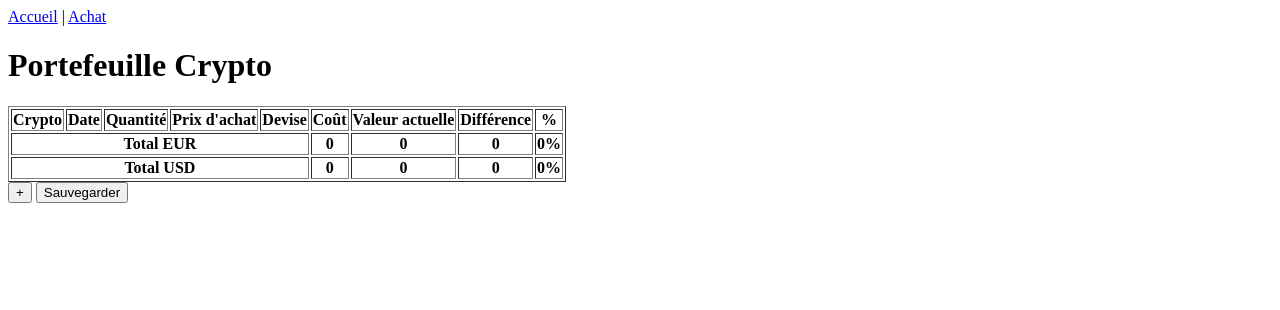
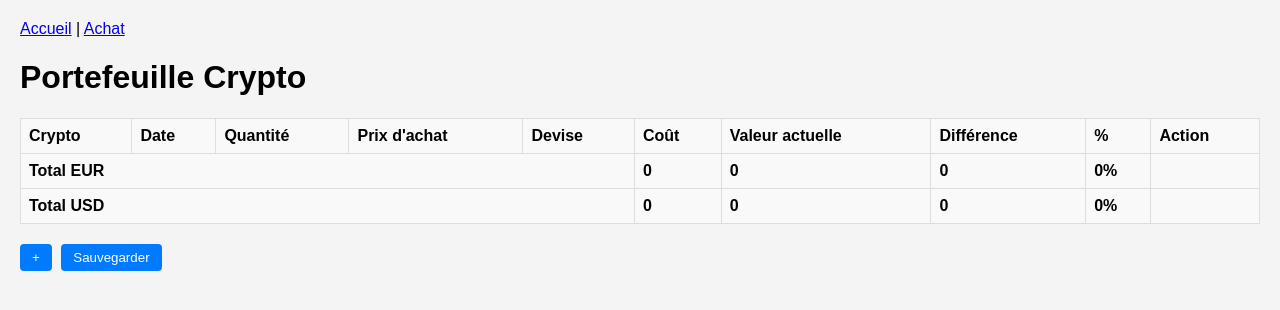
Before and after one commit to mounjichahed/DataFollow, a website: page public/index.html in a window 1280 px wide. Drawn offline with Linux system fonts and the light colour scheme; no server answers.

Commit message:
feat: add deletion actions and modern styling

```diff
--- a/public/index.html
+++ b/public/index.html
@@ -3,6 +3,7 @@
 <head>
   <meta charset="UTF-8" />
   <title>Portefeuille Crypto</title>
+  <link rel="stylesheet" href="styles.css" />
 </head>
 <body>
   <nav>
@@ -11,7 +12,7 @@
   </nav>
   <h1>Portefeuille Crypto</h1>
 
-  <table border="1">
+  <table>
     <thead>
       <tr>
         <th>Crypto</th>
@@ -23,6 +24,7 @@
         <th>Valeur actuelle</th>
         <th>Différence</th>
         <th>%</th>
+        <th>Action</th>
       </tr>
     </thead>
     <tbody id="portfolio-body"></tbody>
@@ -33,6 +35,7 @@
         <th id="total-eur-value">0</th>
         <th id="total-eur-diff">0</th>
         <th id="total-eur-percent">0%</th>
+        <th></th>
       </tr>
       <tr>
         <th colspan="5">Total USD</th>
@@ -40,6 +43,7 @@
         <th id="total-usd-value">0</th>
         <th id="total-usd-diff">0</th>
         <th id="total-usd-percent">0%</th>
+        <th></th>
       </tr>
     </tfoot>
   </table>
--- a/public/js/portfolio.js
+++ b/public/js/portfolio.js
@@ -135,6 +135,18 @@ function addRow(data = {}) {
   percentCell.textContent = '-';
   row.appendChild(percentCell);
 
+  const actionCell = document.createElement('td');
+  const delBtn = document.createElement('button');
+  delBtn.textContent = 'Supprimer';
+  delBtn.classList.add('delete-btn');
+  delBtn.addEventListener('click', () => {
+    row.remove();
+    savePortfolio();
+    updateTotals();
+  });
+  actionCell.appendChild(delBtn);
+  row.appendChild(actionCell);
+
   function update() {
     const crypto = nameSelect.value.trim().toLowerCase();
     const amount = parseFloat(amountInput.value);
--- /dev/null
+++ b/public/styles.css
@@ -0,0 +1,43 @@
+body {
+  font-family: Arial, sans-serif;
+  margin: 20px;
+  background: #f4f4f4;
+}
+
+nav {
+  margin-bottom: 20px;
+}
+
+table {
+  width: 100%;
+  border-collapse: collapse;
+  margin-bottom: 20px;
+}
+
+th, td {
+  padding: 8px;
+  border: 1px solid #ddd;
+  text-align: left;
+}
+
+th {
+  background-color: #f9f9f9;
+}
+
+button {
+  padding: 6px 12px;
+  margin-right: 5px;
+  border: none;
+  background-color: #007bff;
+  color: #fff;
+  border-radius: 4px;
+  cursor: pointer;
+}
+
+button.delete-btn {
+  background-color: #dc3545;
+}
+
+button:hover {
+  opacity: 0.9;
+}
```
Also changed, not shown: public/achat.html (+3 -1 lines), public/js/achat.js (+21 -6 lines).
